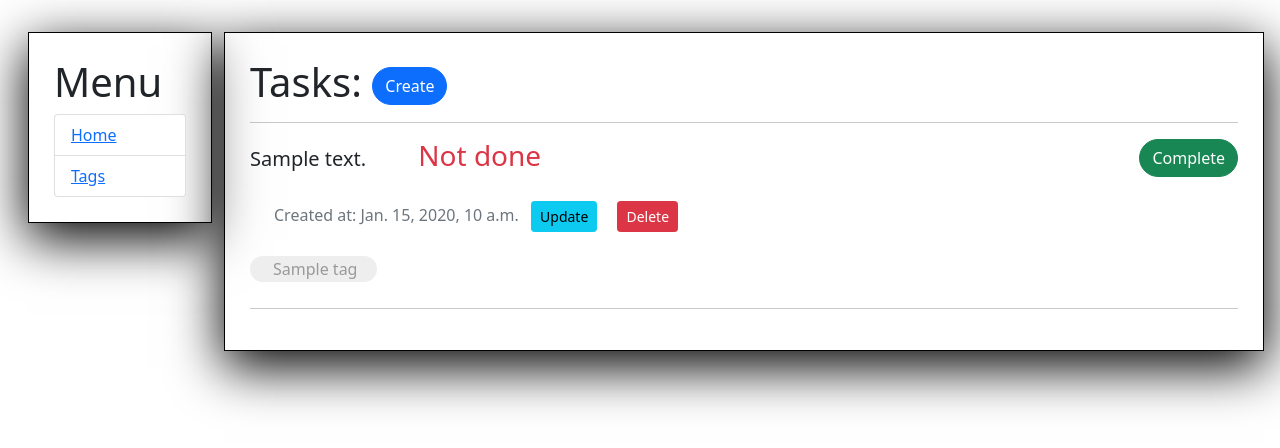
After one commit to RPodolets/ToDo-list, a Django app: template templates/core/task_list.html in a window 1280 px wide. The commit adds this page. Shown: the top 448 px of the page. Run offline with Django 3.2, Linux system fonts and the light colour scheme; the template is opened without the code that fills it: most values are stand-ins (such as "Sample title", 1, 10 or a date in 2020).

Commit message:
Add task update create delete list pages for task

```diff
--- a/core/models.py
+++ b/core/models.py
@@ -12,7 +12,7 @@ class Tag(models.Model):
 class Task(models.Model):
     content = models.CharField(max_length=511)
     created_at = models.DateTimeField(auto_now_add=True)
-    deadline = models.DateTimeField(blank=True)
+    deadline = models.DateTimeField(blank=True, default="")
     is_done = models.BooleanField()
     tags = models.ManyToManyField(Tag, related_name="tasks")
 
--- a/static/css/styles.css
+++ b/static/css/styles.css
@@ -4,3 +4,17 @@
     box-shadow: black 0 15px 50px 1px;
     border: solid black 1px;
 }
+
+.tag {
+    background: #eee;
+    border-radius: 25px;
+    color: #999;
+    display: inline-block;
+    height: 26px;
+    line-height: 26px;
+    padding: 0 20px 0 23px;
+    position: relative;
+    margin: 0 10px 10px 0;
+    text-decoration: none;
+    -webkit-transition: color 0.2s;
+}
--- /dev/null
+++ b/templates/core/task_list.html
@@ -0,0 +1,54 @@
+{% extends "base.html" %}
+{% block content %}
+
+  <h1>Tasks:
+    <a href="{% url 'core:task_create' %}" class="btn btn-primary btn-outline rounded-pill">
+      Create
+    </a>
+  </h1>
+
+
+  {% if task_list %}
+    {% for task in task_list %}
+      <hr>
+      <div class="d-flex d-row justify-content-between">
+
+
+        <div><span style="font-size: 20px">{{ task.content }}</span>
+          {% if task.is_done %}
+            <strong>
+            <span class="text-success h3 m-5">Done</span>
+          {% else %}
+            <span class="text-danger h3 m-5">Not done</span>
+          {% endif %}
+          </strong>
+        </div>
+        {% if task.is_done %}
+          <a class="btn btn-secondary rounded-pill"
+             href="{% url 'core:task_toggle_completion' task.id %}">Undo</a>
+
+        {% else %}
+          <a class="btn btn-success rounded-pill"
+             href="{% url 'core:task_toggle_completion' task.id %}">Complete</a>
+        {% endif %}
+      </div>
+
+
+      <p class="text-muted bp3-text-small m-4"> Created at: {{ task.created_at }}
+        <a href="{% url 'core:task_update' task.id %}" class="btn btn-sm btn-info btn-outline mx-2">Update</a>
+        <a href="{% url 'core:task_delete' task.id %}" class="btn btn-sm btn-danger btn-outline mx-2">Delete</a>
+      </p>
+
+      <p>
+        {% for tag in task.tags.all %}
+          <span class="tag">{{ tag.name }}</span>
+        {% endfor %}
+      </p>
+
+    {% endfor %}
+    <hr>
+  {% else %}
+    <p>There are no tasks to display.</p>
+  {% endif %}
+
+{% endblock %}
--- a/templates/includes/sidebar.html
+++ b/templates/includes/sidebar.html
@@ -3,7 +3,7 @@
     <h1>Menu</h1>
     <ul class="list-group">
       <li class="list-group-item">
-        <a href="">Home</a>
+        <a href="{% url 'core:task_list' %}">Home</a>
       </li>
       <li class="list-group-item">
         <a href="{% url 'core:tag_list' %}">Tags</a>
```
Also changed, not shown: core/forms.py (added, +19 -0 lines), core/urls.py (+21 -2 lines), core/views.py (+34 -5 lines), forms.py (deleted, +0 -9 lines), templates/core/task_confirm_delete.html (added, +11 -0 lines), templates/core/task_form.html (added, +11 -0 lines), core/migrations/0001_initial.py.
